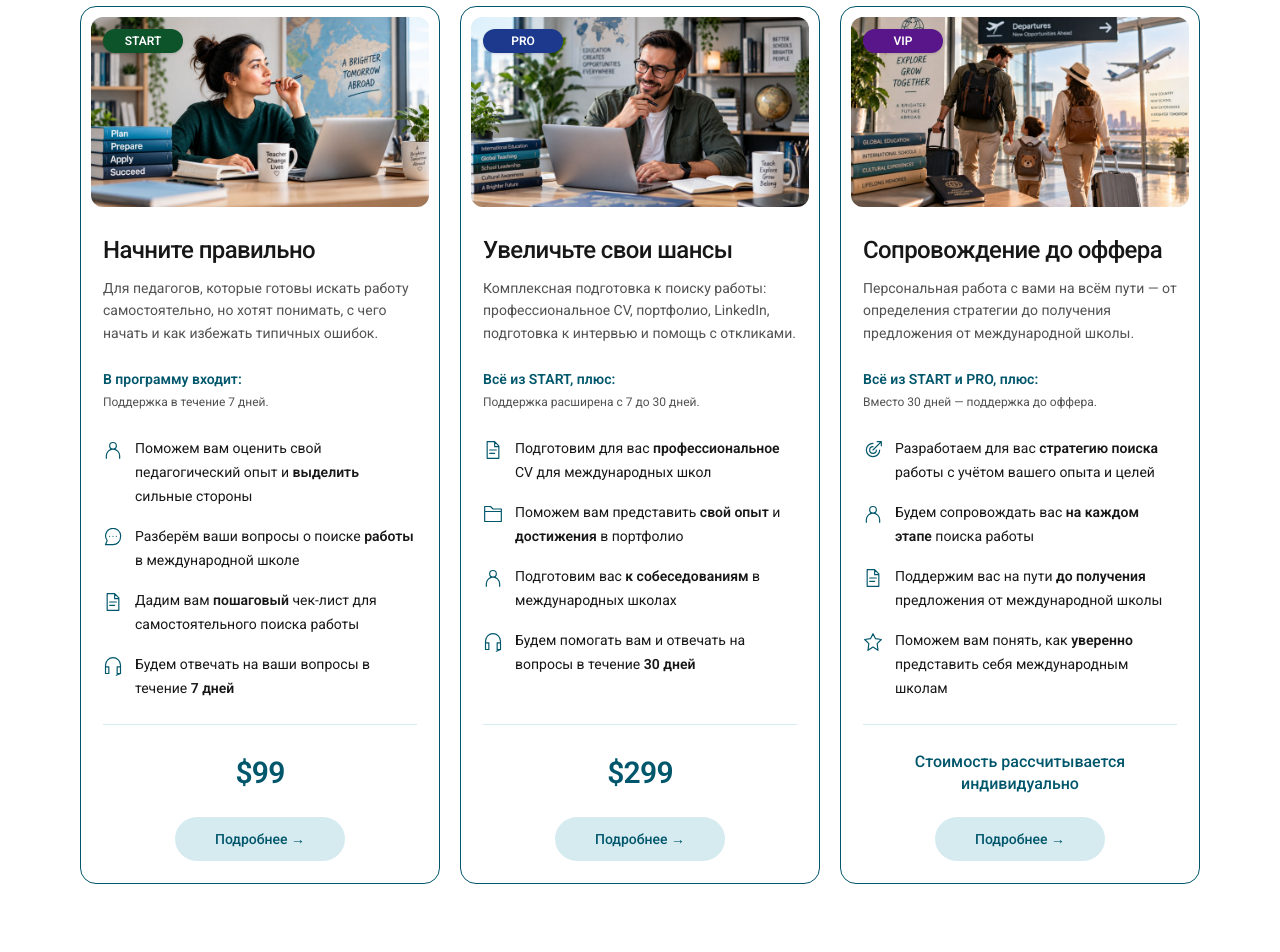
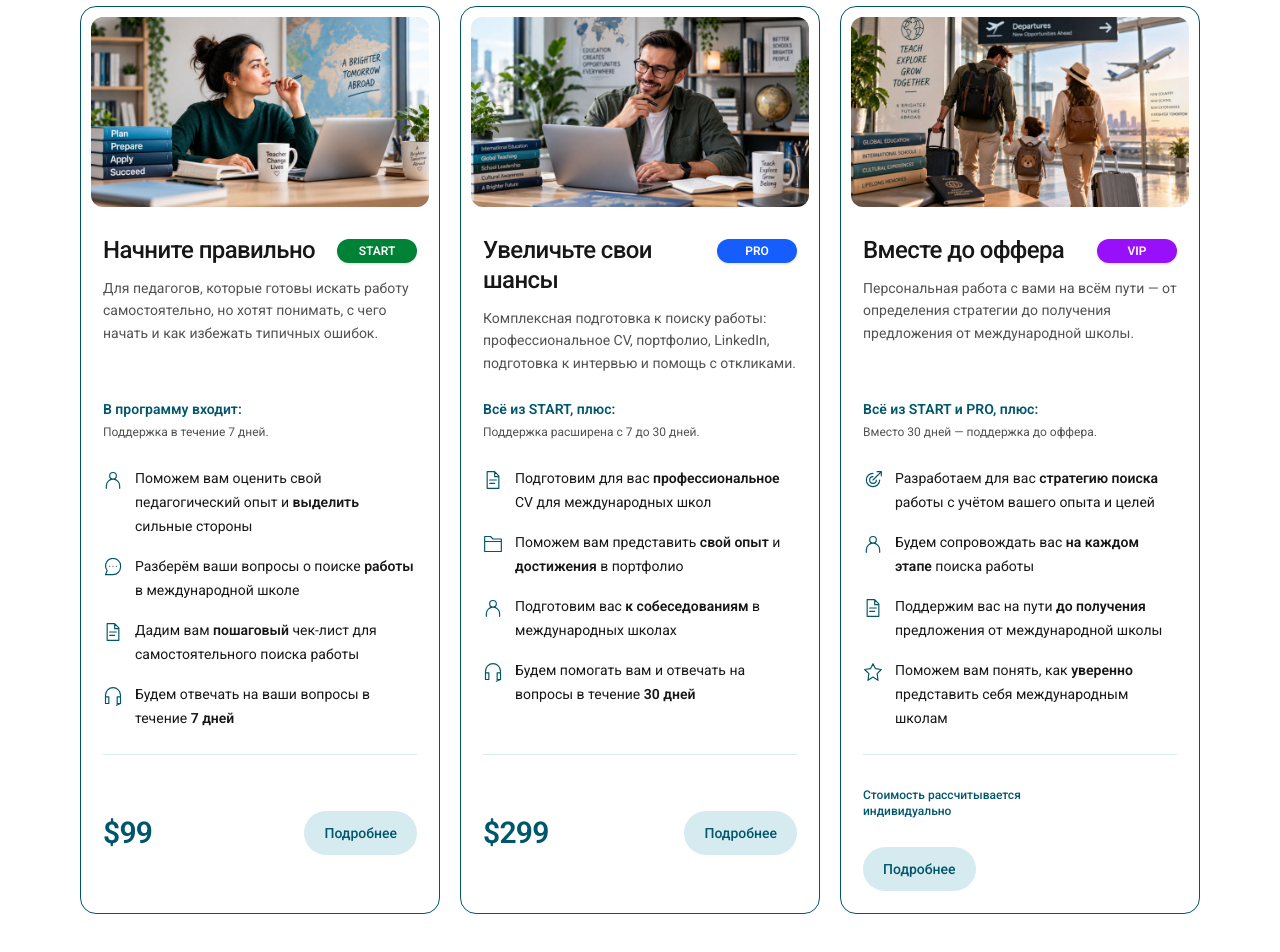
Before and after one commit to Ab-web-creator/globalTeachers, a Next.js app: page / in a window 1280 px wide. Shown: the part 3741-4693 px from the top of the page. Built offline with nearby package versions, Linux system fonts and the light colour scheme.

Commit message:
add prices for plans2

```diff
--- a/app/components/home/categories/category-card.tsx
+++ b/app/components/home/categories/category-card.tsx
@@ -8,9 +8,9 @@ import ProgramCardFooter from "./program-card-footer";
 type CategoryCardProps = { program: Program; onDetails: () => void };
 
 const badgeColors: Record<string, string> = {
-  START: "bg-green-900",
-  PRO: "bg-blue-900",
-  VIP: "bg-purple-900",
+  START: "bg-green-700",
+  PRO: "bg-blue-600",
+  VIP: "bg-purple-600",
 };
 
 export default function CategoryCard({ program, onDetails }: CategoryCardProps) {
@@ -20,10 +20,12 @@ export default function CategoryCard({ program, onDetails }: CategoryCardProps)
       <div className="relative aspect-video overflow-hidden rounded-xl bg-brand-100">
         {imageFailed ? <p className="flex h-full items-center justify-center text-brand-500">Фото программы {program.tier}</p> :
           <Image src={program.image} alt={program.alt} fill sizes="(max-width: 1024px) 90vw, 30vw" className="object-cover object-top" onError={() => setImageFailed(true)} />}
-        <span className={`absolute top-3 left-3 z-10 w-20 rounded-full px-4 py-1 text-center text-xs font-semibold text-white shadow-sm ${badgeColors[program.tier]}`}>{program.tier}</span>
       </div>
       <div className="flex flex-col px-3 pt-7">
-        <h3 className="text-2xl leading-tight font-medium tracking-tight">{program.title}</h3>
+        <div className="flex items-start justify-between gap-3">
+          <h3 className="min-w-0 text-2xl leading-tight font-medium tracking-tight">{program.title}</h3>
+          <span className={`mt-1 w-20 shrink-0 rounded-full px-4 py-1 text-center text-xs font-semibold text-white shadow-sm ${badgeColors[program.tier]}`}>{program.tier}</span>
+        </div>
         <p className="mt-3 text-sm leading-relaxed text-neutral-600">{program.description}</p>
       </div>
       <div className="px-3">
--- a/app/components/home/categories/program-card-footer.tsx
+++ b/app/components/home/categories/program-card-footer.tsx
@@ -4,16 +4,17 @@ type ProgramCardFooterProps = { program: Program; onDetails: () => void };
 
 export default function ProgramCardFooter({ program, onDetails }: ProgramCardFooterProps) {
   return (
-    <div className="mx-3 flex flex-col items-center gap-4 border-t border-brand-100 pt-5 pb-3">
-      <p className="flex min-h-14 items-center justify-center text-center text-brand-500">
+    <div className="mx-3 flex flex-wrap items-center justify-between gap-4 border-t border-brand-100 pt-5 pb-3">
+      <p className={`flex min-h-14 shrink-0 items-center text-brand-500 ${program.price === null ? "basis-48" : "basis-32"}`}>
         {program.price === null ? (
-          <span className="max-w-64 text-base leading-snug font-medium">Стоимость рассчитывается индивидуально</span>
+          <span className="text-xs leading-snug font-medium">Стоимость рассчитывается индивидуально</span>
         ) : (
           <span className="text-3xl font-semibold tracking-tight">${program.price}</span>
         )}
       </p>
-      <button onClick={onDetails} className="mt-auto rounded-full bg-brand-100 px-10 py-3 text-sm font-medium text-brand-500 transition hover:bg-brand-200" aria-label={`Подробнее о программе ${program.tier}`}>
-        Подробнее <span aria-hidden="true">→</span>
+      <button onClick={onDetails} className="shrink-0 rounded-full bg-brand-100 px-5 py-3 text-sm font-medium whitespace-nowrap text-brand-500 transition hover:bg-brand-200" aria-label={`Подробнее о программе ${program.tier}`}>
+        Подробнее
+        {/* <span aria-hidden="true">→</span> */}
       </button>
     </div>
   );
--- a/app/components/home/categories/programs.ts
+++ b/app/components/home/categories/programs.ts
@@ -35,7 +35,7 @@ export const programs = [
     icons: ["document", "folder", "profile", "support"],
   },
   {
-    tier: "VIP", title: "Сопровождение до оффера", image: "/images/VIPpackage.jpeg",
+    tier: "VIP", title: "Вместе до оффера", image: "/images/VIPpackage.jpeg",
     price: null,
     alt: "Портрет специалиста",
     description: "Персональная работа с вами на всём пути — от определения стратегии до получения предложения от международной школы.",
```
